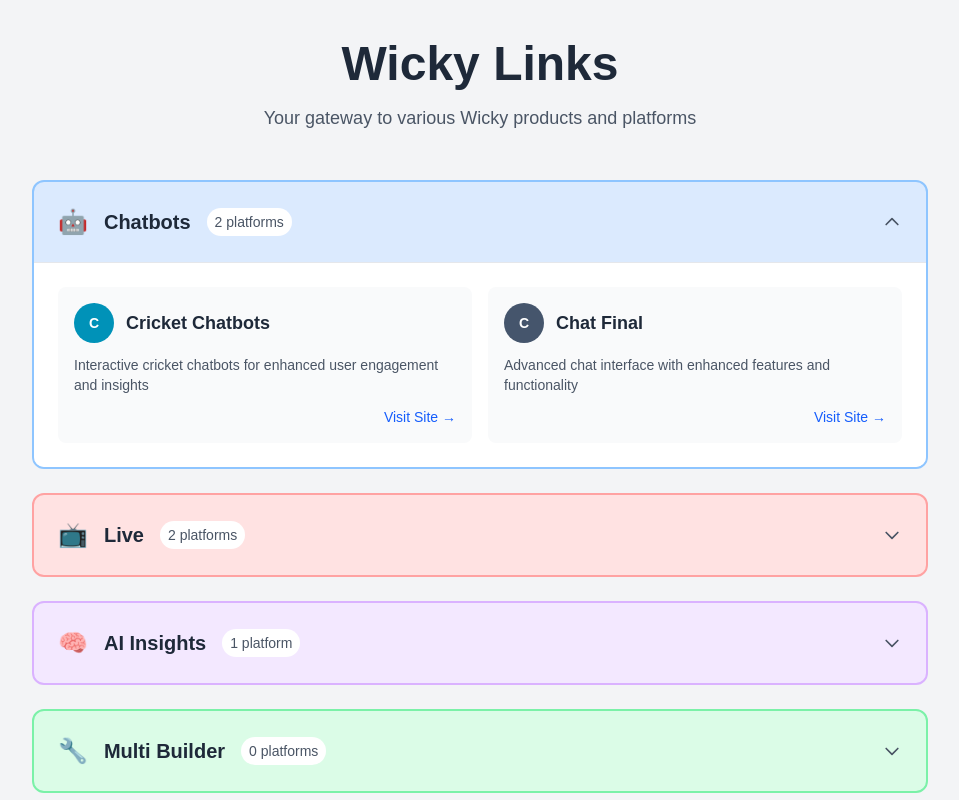
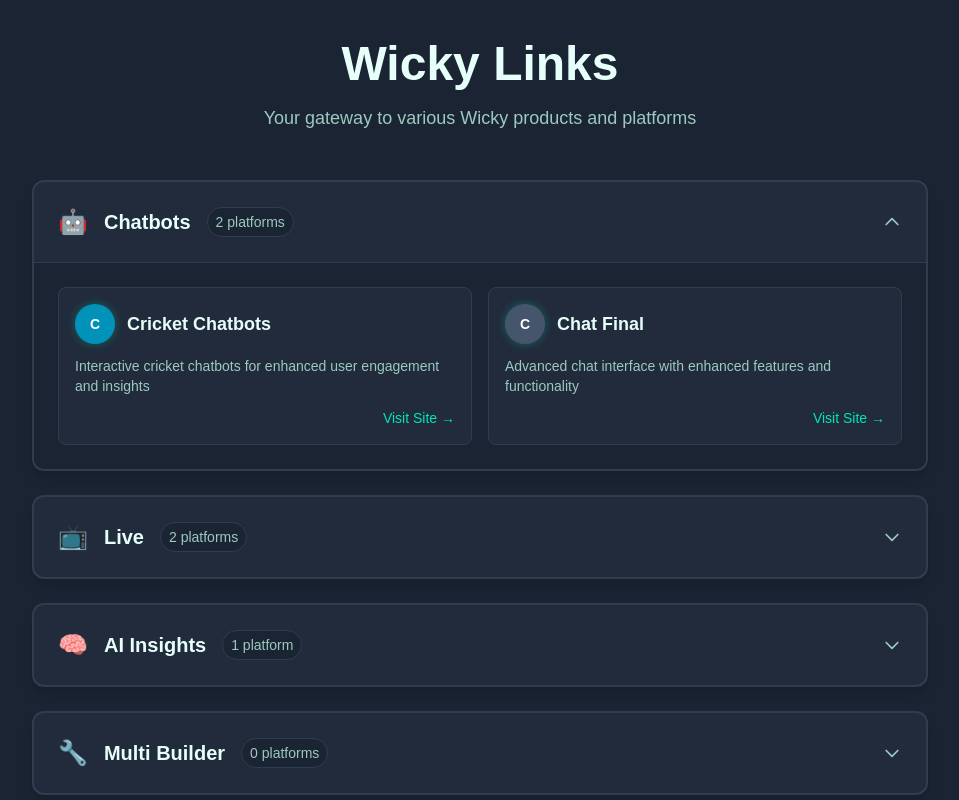
Before and after one commit to wickyaf123/wicky_links, a Next.js app: page / in a window 1280 px wide. Shown: the top 800 px of the page, without its empty margins (160-1119 px from the left). Built offline with nearby package versions, Linux system fonts and the light colour scheme.

Commit message:
Apply Wicky brand color scheme: dark navy background with teal accents and improved visual hierarchy

```diff
--- a/src/app/page.tsx
+++ b/src/app/page.tsx
@@ -18,8 +18,6 @@ export default function Home() {
       id: 'chatbots',
       title: 'Chatbots',
       icon: '🤖',
-      color: 'bg-blue-100 dark:bg-blue-900/30',
-      borderColor: 'border-blue-300 dark:border-blue-700',
       links: [
         {
           name: "Cricket Chatbots",
@@ -39,8 +37,6 @@ export default function Home() {
       id: 'live',
       title: 'Live',
       icon: '📺',
-      color: 'bg-red-100 dark:bg-red-900/30',
-      borderColor: 'border-red-300 dark:border-red-700',
       links: [
         {
           name: "NBA",
@@ -60,8 +56,6 @@ export default function Home() {
       id: 'ai-insights',
       title: 'AI Insights',
       icon: '🧠',
-      color: 'bg-purple-100 dark:bg-purple-900/30',
-      borderColor: 'border-purple-300 dark:border-purple-700',
       links: [
         {
           name: "Triple Sport Analyzer",
@@ -75,16 +69,12 @@ export default function Home() {
       id: 'multi-builder',
       title: 'Multi Builder',
       icon: '🔧',
-      color: 'bg-green-100 dark:bg-green-900/30',
-      borderColor: 'border-green-300 dark:border-green-700',
       links: []
     },
     {
       id: 'byob',
       title: 'BYOB (Build Your Own Bet)',
       icon: '🎯',
-      color: 'bg-orange-100 dark:bg-orange-900/30',
-      borderColor: 'border-orange-300 dark:border-orange-700',
       links: [
         {
           name: "Multi Builder",
@@ -98,8 +88,6 @@ export default function Home() {
       id: 'content-generator',
       title: 'Content Generator',
       icon: '✍️',
-      color: 'bg-teal-100 dark:bg-teal-900/30',
-      borderColor: 'border-teal-300 dark:border-teal-700',
       links: [
         {
           name: "Sports Preview Viz",
@@ -113,8 +101,6 @@ export default function Home() {
       id: 'teams',
       title: 'Teams',
       icon: '👥',
-      color: 'bg-indigo-100 dark:bg-indigo-900/30',
-      borderColor: 'border-indigo-300 dark:border-indigo-700',
       links: [
         {
           name: "IPL Opposition Planning",
@@ -134,8 +120,6 @@ export default function Home() {
       id: 'miscellaneous',
       title: 'Miscellaneous',
       icon: '📦',
-      color: 'bg-gray-100 dark:bg-gray-800/30',
-      borderColor: 'border-gray-300 dark:border-gray-600',
       links: [
         {
           name: "Wicky Main",
@@ -166,36 +150,36 @@ export default function Home() {
   ];
 
   return (
-    <div className="min-h-screen bg-gray-100 dark:bg-gray-900 py-10 px-4">
+    <div className="min-h-screen bg-[hsl(216,32%,15%)] py-10 px-4">
       <div className="max-w-4xl mx-auto">
         <header className="mb-12 text-center">
-          <h1 className="text-4xl md:text-5xl font-bold mb-4 text-gray-800 dark:text-white">
+          <h1 className="text-4xl md:text-5xl font-bold mb-4 text-[hsl(168,100%,95%)]">
             Wicky Links
           </h1>
-          <p className="text-lg text-gray-600 dark:text-gray-300">
+          <p className="text-lg text-[hsl(168,30%,70%)]">
             Your gateway to various Wicky products and platforms
           </p>
         </header>
 
         <div className="space-y-6">
           {categories.map((category) => (
-            <div key={category.id} className={`border-2 rounded-xl overflow-hidden ${category.borderColor} ${category.color}`}>
+            <div key={category.id} className="border-2 border-[hsl(216,24%,25%)] bg-[hsl(216,28%,18%)] rounded-xl overflow-hidden shadow-lg">
               {/* Category Header */}
               <button
                 onClick={() => toggleCategory(category.id)}
-                className="w-full p-6 flex items-center justify-between hover:bg-opacity-80 transition-all duration-200"
+                className="w-full p-6 flex items-center justify-between hover:bg-[hsl(216,28%,22%)] transition-all duration-300 ease-out"
               >
                 <div className="flex items-center space-x-4">
                   <span className="text-2xl">{category.icon}</span>
-                  <h2 className="text-xl font-semibold text-gray-800 dark:text-white">
+                  <h2 className="text-xl font-semibold text-[hsl(168,100%,95%)]">
                     {category.title}
                   </h2>
-                  <span className="text-sm text-gray-600 dark:text-gray-400 bg-white dark:bg-gray-700 px-2 py-1 rounded-full">
+                  <span className="text-sm text-[hsl(168,30%,70%)] bg-[hsl(216,32%,15%)] px-2 py-1 rounded-full border border-[hsl(216,24%,25%)]">
                     {category.links.length} {category.links.length === 1 ? 'platform' : 'platforms'}
                   </span>
                 </div>
                 <div className={`transform transition-transform duration-200 ${openCategories.includes(category.id) ? 'rotate-180' : ''}`}>
-                  <svg className="w-5 h-5 text-gray-600 dark:text-gray-400" fill="none" stroke="currentColor" viewBox="0 0 24 24">
+                  <svg className="w-5 h-5 text-[hsl(168,30%,70%)]" fill="none" stroke="currentColor" viewBox="0 0 24 24">
                     <path strokeLinecap="round" strokeLinejoin="round" strokeWidth={2} d="M19 9l-7 7-7-7" />
                   </svg>
                 </div>
@@ -203,7 +187,7 @@ export default function Home() {
 
               {/* Category Content */}
               {openCategories.includes(category.id) && (
-                <div className="border-t border-gray-200 dark:border-gray-600 bg-white dark:bg-gray-800 p-6">
+                <div className="border-t border-[hsl(216,24%,25%)] bg-[hsl(216,32%,15%)] p-6">
                   {category.links.length > 0 ? (
                     <div className="grid gap-4 md:grid-cols-2">
                       {category.links.map((link, index) => (
@@ -212,19 +196,19 @@ export default function Home() {
                           href={link.url}
                           target="_blank"
                           rel="noopener noreferrer"
-                          className="group block p-4 bg-gray-50 dark:bg-gray-700 rounded-lg hover:bg-gray-100 dark:hover:bg-gray-600 transition-all duration-200 transform hover:-translate-y-1 hover:shadow-md"
+                          className="group block p-4 bg-[hsl(216,28%,18%)] rounded-lg hover:bg-[hsl(216,28%,22%)] transition-all duration-300 ease-out transform hover:-translate-y-1 hover:shadow-[0_0_20px_hsl(168,100%,45%,0.2)] border border-[hsl(216,24%,25%)] hover:border-[hsl(168,100%,45%)]"
                         >
                           <div className="flex items-center mb-3">
-                            <div className={`w-10 h-10 rounded-full ${link.color} flex items-center justify-center text-white font-bold text-sm`}>
+                            <div className={`w-10 h-10 rounded-full ${link.color} flex items-center justify-center text-white font-bold text-sm shadow-[0_0_10px_hsl(168,100%,45%,0.3)]`}>
                               {link.name.charAt(0)}
                             </div>
-                            <h3 className="ml-3 text-lg font-semibold text-gray-800 dark:text-white group-hover:text-blue-600 dark:group-hover:text-blue-400 transition-colors">
+                            <h3 className="ml-3 text-lg font-semibold text-[hsl(168,100%,95%)] group-hover:text-[hsl(168,100%,45%)] transition-colors duration-300">
                               {link.name}
                             </h3>
                           </div>
-                          <p className="text-sm text-gray-600 dark:text-gray-300 mb-3">{link.description}</p>
+                          <p className="text-sm text-[hsl(168,30%,70%)] mb-3">{link.description}</p>
                           <div className="flex justify-end">
-                            <span className="text-blue-600 dark:text-blue-400 font-medium text-sm group-hover:underline">
+                            <span className="text-[hsl(168,100%,45%)] font-medium text-sm group-hover:underline">
                               Visit Site →
                             </span>
                           </div>
@@ -233,7 +217,7 @@ export default function Home() {
                     </div>
                   ) : (
                     <div className="text-center py-8">
-                      <p className="text-gray-500 dark:text-gray-400 text-sm">
+                      <p className="text-[hsl(168,30%,70%)] text-sm">
                         No platforms available in this category yet.
                       </p>
                     </div>
@@ -244,7 +228,7 @@ export default function Home() {
           ))}
         </div>
 
-        <footer className="mt-16 text-center text-gray-500 dark:text-gray-400 text-sm">
+        <footer className="mt-16 text-center text-[hsl(168,30%,70%)] text-sm">
           <p>© {new Date().getFullYear()} Wicky Links. All rights reserved.</p>
         </footer>
       </div>
```
